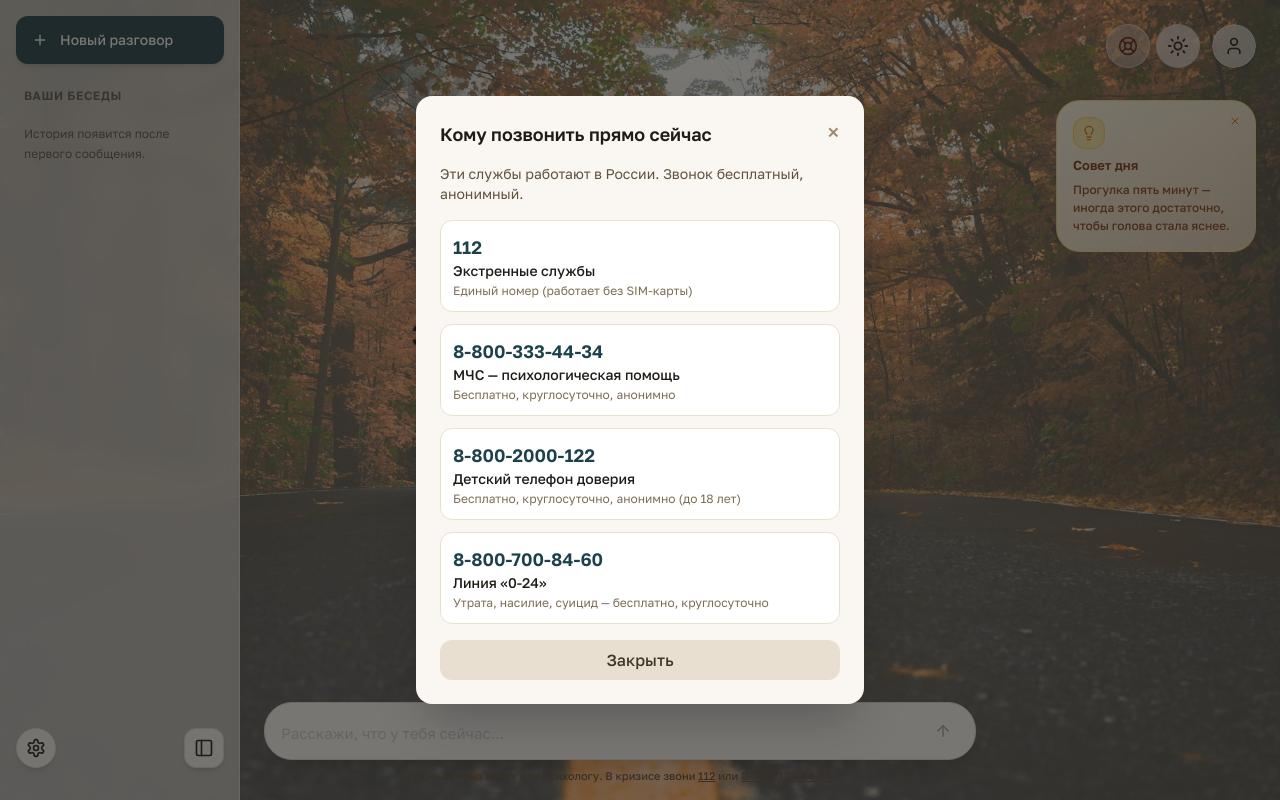
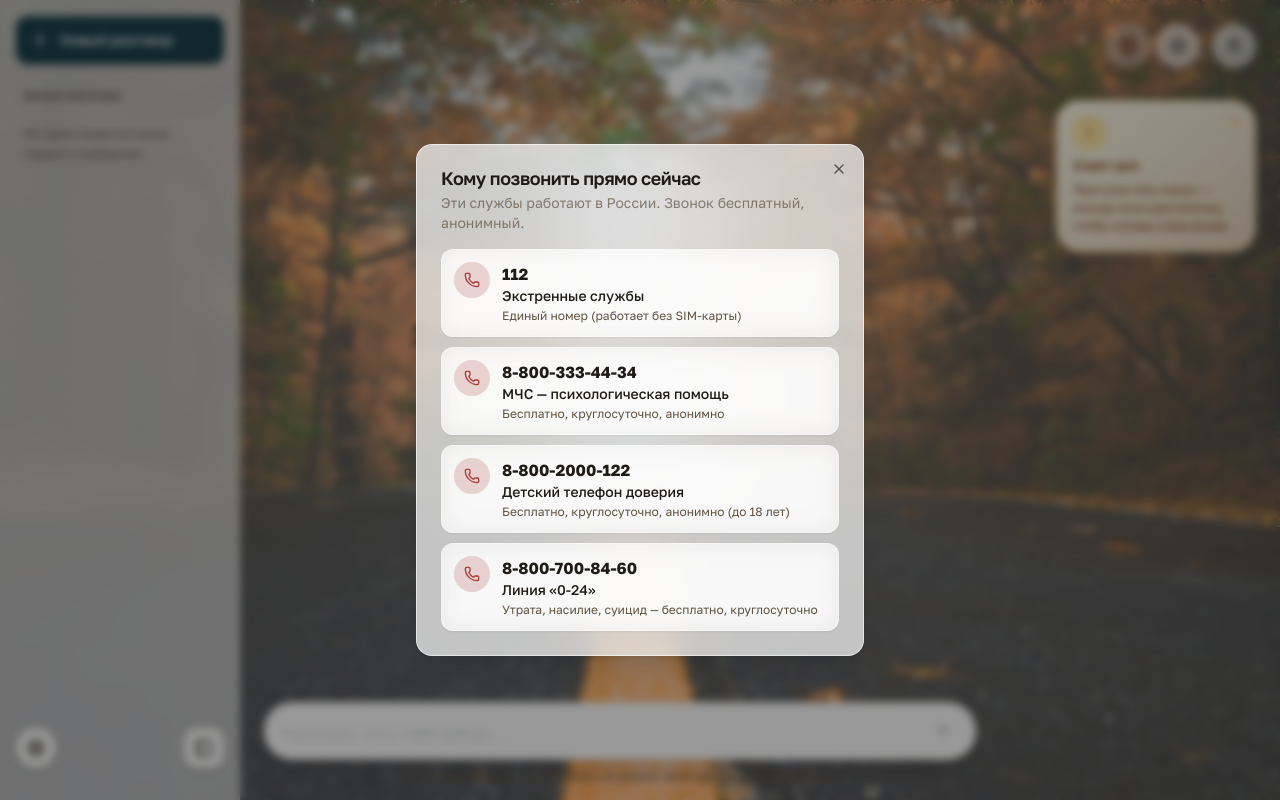
Before and after one commit to IAmYourPlayboy/Kairos-Psychologist-AI, a Next.js app in the folder frontend/: page /chat in a window 1280 px wide. Both pictures are taken after a click on the button 1128 px from the left and 46 px from the top of the page. Built offline with nearby package versions, Linux system fonts and the light colour scheme.

Commit message:
refactor(frontend): rewrite CrisisPanel using Radix Dialog with glassmorphism

```diff
--- a/frontend/components/Crisis/CrisisPanel.tsx
+++ b/frontend/components/Crisis/CrisisPanel.tsx
@@ -1,5 +1,16 @@
 "use client";
 
+import { Phone } from "lucide-react";
+
+import {
+  Dialog,
+  DialogContent,
+  DialogDescription,
+  DialogHeader,
+  DialogTitle,
+} from "@/components/ui/Dialog";
+import { cn } from "@/lib/cn";
+import { useThemeTokens } from "@/hooks/useThemeTokens";
 import type { CrisisContact } from "@/lib/types";
 
 interface CrisisPanelProps {
@@ -8,7 +19,10 @@ interface CrisisPanelProps {
   contacts?: CrisisContact[];
 }
 
-// Дефолтные универсальные контакты (показываются если бекенд ничего не вернул).
+/**
+ * Дефолтные универсальные контакты (показываются если бекенд ничего не вернул).
+ * НЕ менять без проверки с crisis/contacts.py на бэкенде.
+ */
 const DEFAULT_CONTACTS: CrisisContact[] = [
   {
     name: "Экстренные службы",
@@ -34,82 +48,62 @@ const DEFAULT_CONTACTS: CrisisContact[] = [
 
 /**
  * Модальная панель с кризисными контактами.
- * Открывается по клику на SOS-кнопку или автоматически при immediate.
+ *
+ * Поведение: открывается по клику на SOS или автоматически из ChatContainer
+ * при crisis_level === "immediate". Закрывается по Esc / клику вне / ×.
+ *
+ * API идентичен прошлой версии: { isOpen, onClose, contacts? }.
  */
 export default function CrisisPanel({
   isOpen,
   onClose,
   contacts,
 }: CrisisPanelProps) {
-  if (!isOpen) return null;
-
+  const t = useThemeTokens();
   const list = contacts && contacts.length > 0 ? contacts : DEFAULT_CONTACTS;
 
   return (
-    <div
-      className="fixed inset-0 bg-warm-900/60 z-50 flex items-center justify-center p-4 animate-fade-in"
-      onClick={onClose}
-      role="dialog"
-      aria-labelledby="crisis-panel-title"
-      aria-modal="true"
-    >
-      <div
-        className="bg-warm-50 rounded-2xl max-w-md w-full p-6 shadow-2xl"
-        onClick={(e) => e.stopPropagation()}
-      >
-        <div className="flex items-start justify-between mb-4">
-          <h2
-            id="crisis-panel-title"
-            className="text-lg font-semibold text-warm-900"
-          >
-            Кому позвонить прямо сейчас
-          </h2>
-          <button
-            type="button"
-            onClick={onClose}
-            className="text-warm-500 hover:text-warm-700 transition-colors text-2xl leading-none"
-            aria-label="Закрыть"
-          >
-            ×
-          </button>
-        </div>
+    <Dialog open={isOpen} onOpenChange={(o) => !o && onClose()}>
+      <DialogContent className={cn(t.glassPanel, t.textMain, "max-w-md")}>
+        <DialogHeader>
+          <DialogTitle>Кому позвонить прямо сейчас</DialogTitle>
+          <DialogDescription className={t.textMuted}>
+            Эти службы работают в России. Звонок бесплатный, анонимный.
+          </DialogDescription>
+        </DialogHeader>
 
-        <p className="text-sm text-warm-700 mb-4">
-          Эти службы работают в России. Звонок бесплатный, анонимный.
-        </p>
-
-        <ul className="space-y-3">
+        <ul className="space-y-2.5">
           {list.map((contact) => (
-            <li
-              key={contact.phone}
-              className="border border-warm-200 rounded-xl p-3 bg-white"
-            >
+            <li key={contact.phone}>
               <a
                 href={`tel:${contact.phone.replace(/[^\d+]/g, "")}`}
-                className="block"
+                aria-label={`Позвонить ${contact.name}: ${contact.phone.split("").join(" ")}`}
+                className={cn(
+                  "block rounded-xl p-3 border transition-all duration-200 hover:scale-[1.01] active:scale-[0.99]",
+                  t.glassSidebar,
+                )}
               >
-                <div className="text-lg font-semibold text-accent-700">
-                  {contact.phone}
-                </div>
-                <div className="text-sm font-medium text-warm-900">
-                  {contact.name}
-                </div>
-                <div className="text-xs text-warm-600 mt-0.5">
-                  {contact.description}
+                <div className="flex items-start gap-3">
+                  <div className="size-9 rounded-full bg-crisis-500/20 text-crisis-500 flex items-center justify-center shrink-0">
+                    <Phone className="size-4" />
+                  </div>
+                  <div className="flex-1 min-w-0">
+                    <div className={cn("text-base font-bold", t.textMain)}>
+                      {contact.phone}
+                    </div>
+                    <div className={cn("text-sm font-medium", t.textMain)}>
+                      {contact.name}
+                    </div>
+                    <div className={cn("text-xs mt-0.5", t.textMuted)}>
+                      {contact.description}
+                    </div>
+                  </div>
                 </div>
               </a>
             </li>
           ))}
         </ul>
-
-        <button
-          type="button"
-          onClick={onClose}
-          className="mt-4 w-full bg-warm-200 hover:bg-warm-300 rounded-xl py-2 text-warm-800 font-medium transition-colors"
-        >
-          Закрыть
-        </button>
-      </div>
-    </div>
+      </DialogContent>
+    </Dialog>
   );
 }
```
